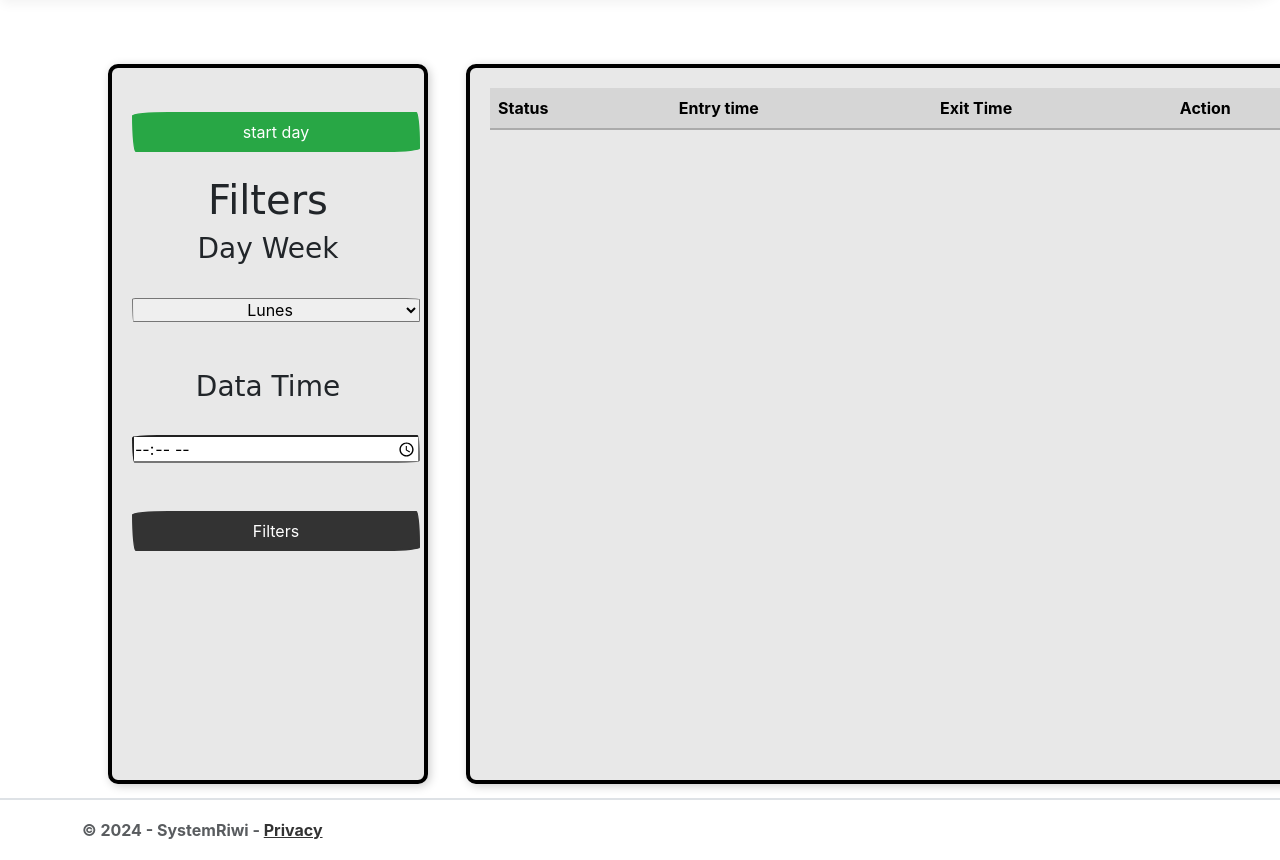
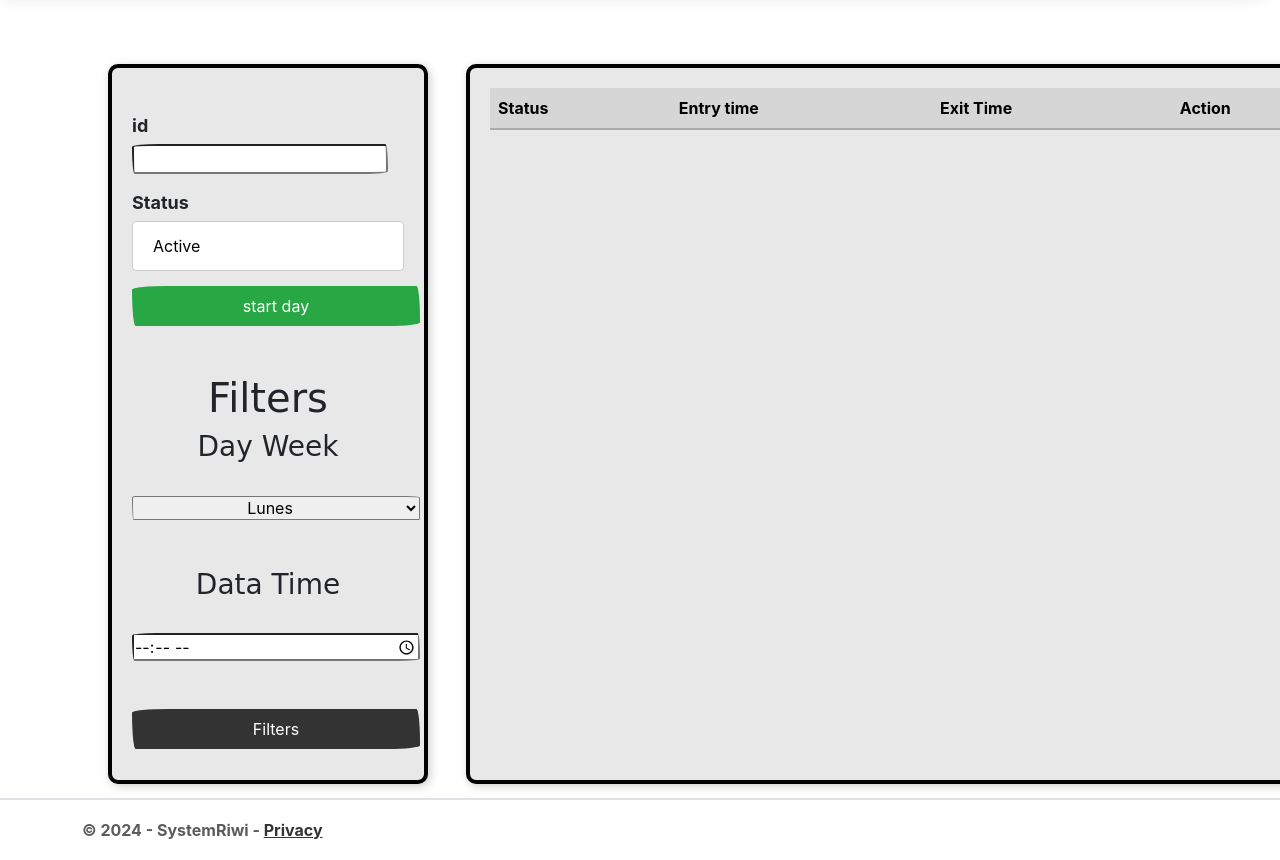
Before and after one commit to Duvan20/SystemRiwi, an ASP.NET Core app: page /History in a window 1280 px wide; the page is wider, and only the part inside the window is pictured. Shown: the part 60-920 px from the top of that part. Run offline with ASP.NET Core 8, Linux system fonts and the light colour scheme; the visitor is signed in with stand-in values (Sample User, id 1); data that the repository does not hold is empty; style sheets or scripts are compiled from the project's sources; some web fonts are replaced.

Commit message:
pre btn create history

```diff
--- a/Controllers/HistoryControllers.cs
+++ b/Controllers/HistoryControllers.cs
@@ -17,6 +17,9 @@
         }
         public async Task<IActionResult> Index()
         {
+            var id_user = HttpContext.Request.Cookies["id"];
+            ViewBag.Id = id_user;
+
             var userName = HttpContext.Request.Cookies["Name"];
             ViewBag.Name = userName;
 
@@ -31,7 +34,15 @@
 
             var userOccupation = HttpContext.Request.Cookies["Occupation"];
             ViewBag.Occupation = userOccupation;
-            return View(await _context.History.ToListAsync());
+            ViewBag.History = await _context.History.ToListAsync();
+            return View();
         }
+        [HttpPost]
+        public IActionResult CreateHistory(History H)
+        {
+            return RedirectToAction("Index");
+        }
+
+
     }
 }
--- a/Program.cs
+++ b/Program.cs
@@ -13,7 +13,7 @@
 builder.Services.AddAuthentication(CookieAuthenticationDefaults.AuthenticationScheme)
 .AddCookie(Options =>{
     Options.LoginPath = "/Home/Index";
-    Options.ExpireTimeSpan = TimeSpan.FromSeconds(30.0);
+    Options.ExpireTimeSpan = TimeSpan.FromSeconds(30);
     Options.AccessDeniedPath = "/Home/Index";
 });
 
--- a/Views/History/Index.cshtml
+++ b/Views/History/Index.cshtml
@@ -1,4 +1,5 @@
 
+@model History;
 <br>
 <br>
 
@@ -8,7 +9,18 @@
             <div class="card_filte">
                 <div class="cuadro_filter">
                     <br>
-                    <button class="btn btn-success" style="width: 18pc;">start day</button>
+
+                    <form asp-controller="History" asp-action="CreateHistory" method="post">
+                        <div class="form-group" >
+                            <label for="username">id</label>
+                            <input required="" id="username" type="number" value=@ViewBag.Id asp-for="User_id">
+                        </div>
+                        <div class="form-group">
+                            <label for="username">Status</label>
+                            <input required="" id="username" type="text" value="Active" asp-for="Status">
+                        </div>
+                        <button class="btn btn-success"type="submit" style="width: 18pc;">start day</button>
+                    </form>
                     <br>
                     <br>
                     <h1 class="text-center">Filters</h1>
@@ -54,7 +66,7 @@
                         </tr>
                     </thead>
                     <tbody>
-                    @foreach(var History in Model){
+                    @foreach(var History in ViewBag.History){
                         <tr>
                             <td>@History.Status</td>
                             <td>@History.EntryTime</td>
```
